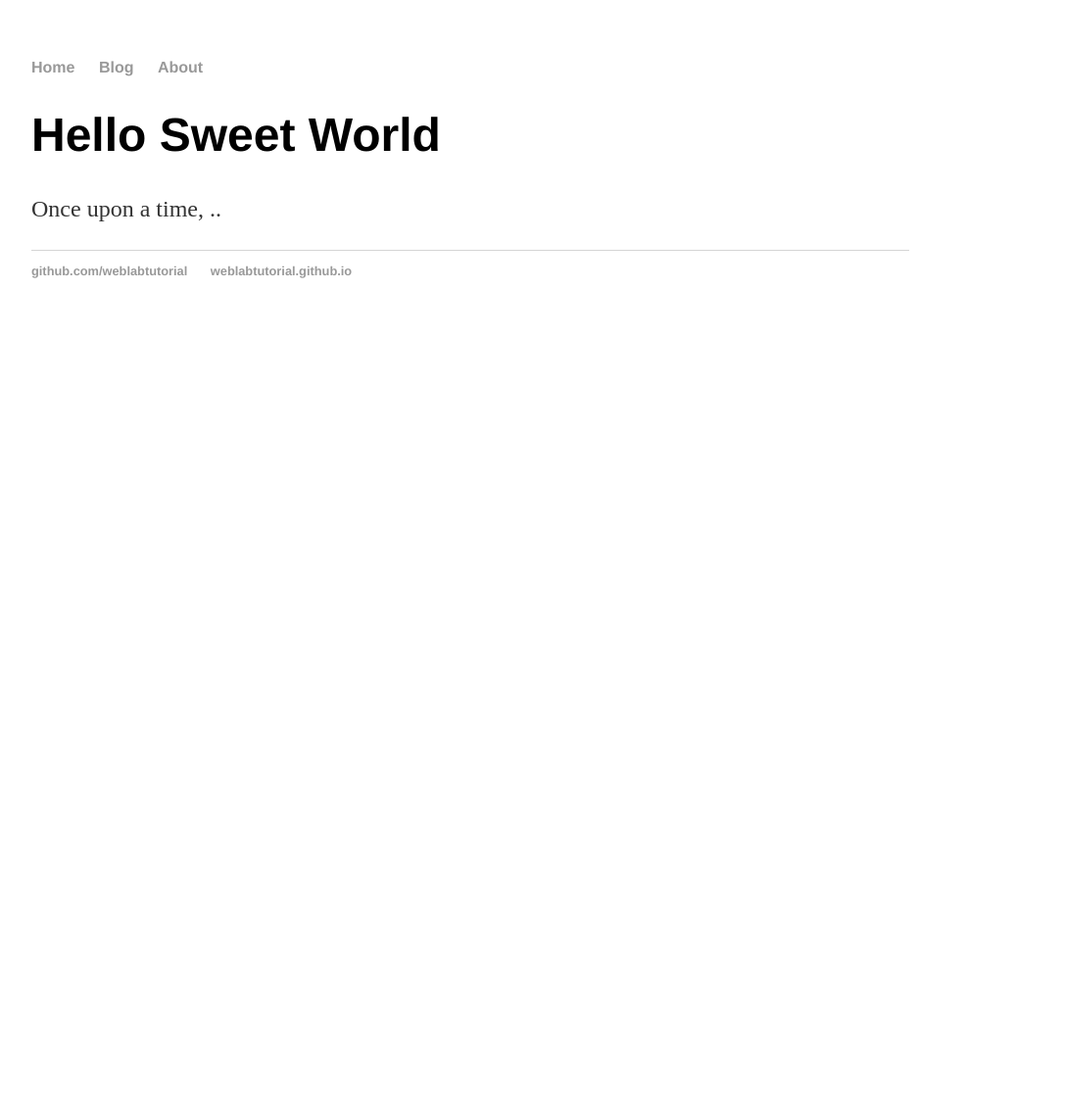
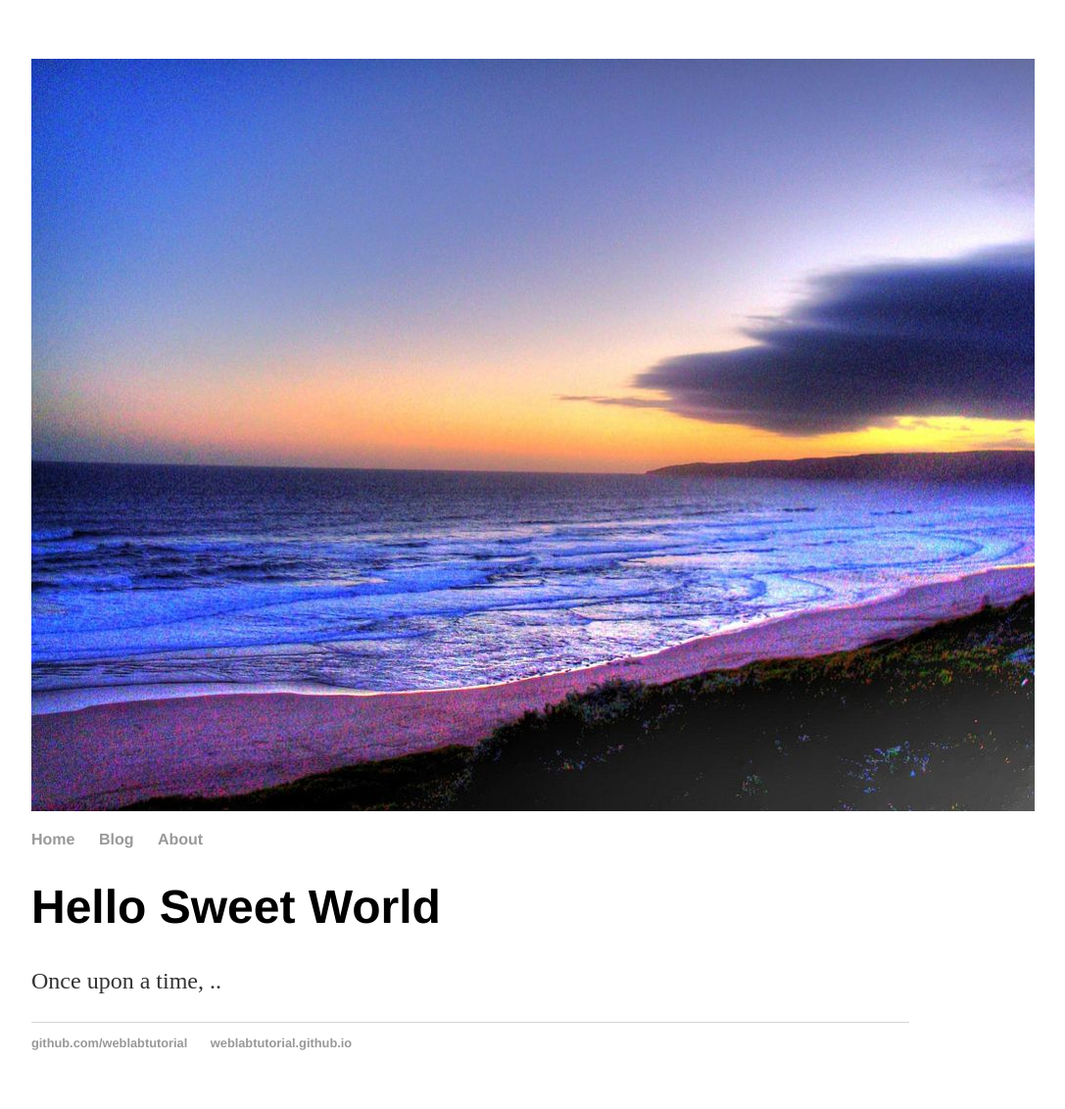
Before and after one commit to prasitha-12/prasitha-12.github.io, a Jekyll site: the page built from index.html, in a window 1280 px wide. Shown: the whole page at 98% size, without its empty margins (160-1247 px from the left). Built offline with Jekyll 4.4.1, drawn with Linux system fonts in a browser that asks for light colours; before the commit the page ends 900 px from its top, so only the background shows below that.

Commit message:
Update default.html

```diff
--- a/_layouts/default.html
+++ b/_layouts/default.html
@@ -6,6 +6,9 @@
        <link rel="stylesheet" type="text/css" href="/css/main.css">
   </head>
   <body>
+    <div>
+      <img src="bg.jpg">
+    </div>
     <nav>
       <ul>
         <li><a href="/">Home</a></li>
```
